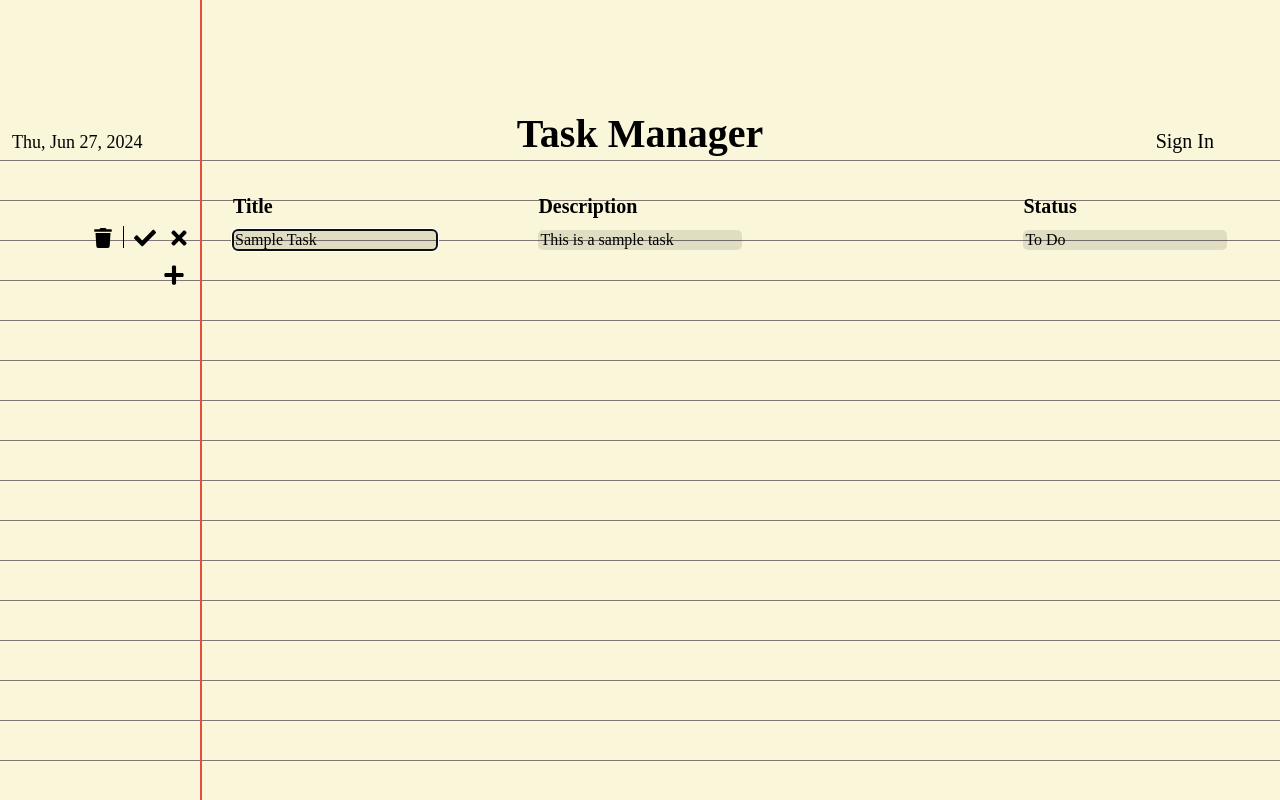
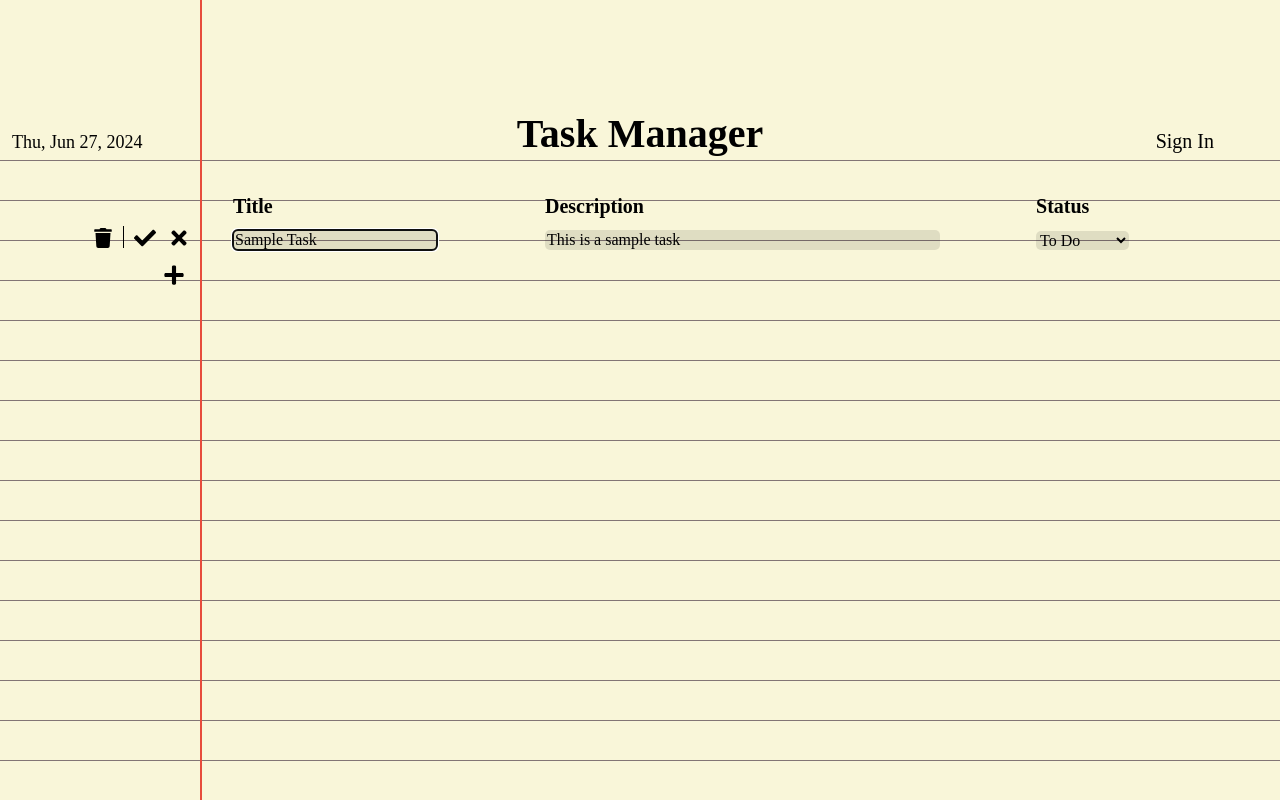
Before and after one commit to guyneh/task-manager, a React (Create React App) app in the folder frontend/: page / in a window 1280 px wide. Both pictures are taken after a click on the button 168 px from the left and 240 px from the top of the page. Built offline with nearby package versions, Linux system fonts and the light colour scheme; a web font is replaced by a local one.

Commit message:
dropdown for status

```diff
--- a/frontend/src/App.css
+++ b/frontend/src/App.css
@@ -112,7 +112,7 @@ body::before {
 	}
 }
 
-.task-item-editing input {
+.task-item-editing input, select {
 	background-color: rgba(0, 0, 0, 0.1);
 	border-radius: 5px;
 	border: transparent;
--- a/frontend/src/components/TaskItem.tsx
+++ b/frontend/src/components/TaskItem.tsx
@@ -26,7 +26,7 @@ const TaskItem: React.FC<TaskItemProps> = ({ task, handleAddTask, isEditing, set
     };
 
     // Handle changes to the editable task
-    const handleChange = (e: React.ChangeEvent<HTMLInputElement>) => {
+    const handleChange = (e: React.ChangeEvent<HTMLInputElement | HTMLSelectElement>) => {
         setEditableTask({ ...editableTask, [e.target.name]: e.target.value });
     };
 
@@ -92,6 +92,7 @@ const TaskItem: React.FC<TaskItemProps> = ({ task, handleAddTask, isEditing, set
                         name="description"
                         value={editableTask.description}
                         onChange={handleChange}
+                        style={{ width: '80%' }}
                     />
                 ) : (
                     task.description
@@ -99,12 +100,16 @@ const TaskItem: React.FC<TaskItemProps> = ({ task, handleAddTask, isEditing, set
             </td>
             <td>
                 {isEditing ? (
-                    <input
-                        type="text"
+                    <select
                         name="status"
                         value={editableTask.status}
                         onChange={handleChange}
-                    />
+                        className='task-item-editing'
+                    >
+                        <option value="To Do">To Do</option>
+                        <option value="In Progress">In Progress</option>
+                        <option value="Done">Done</option>
+                    </select>
                 ) : (
                     task.status
                 )}
```
